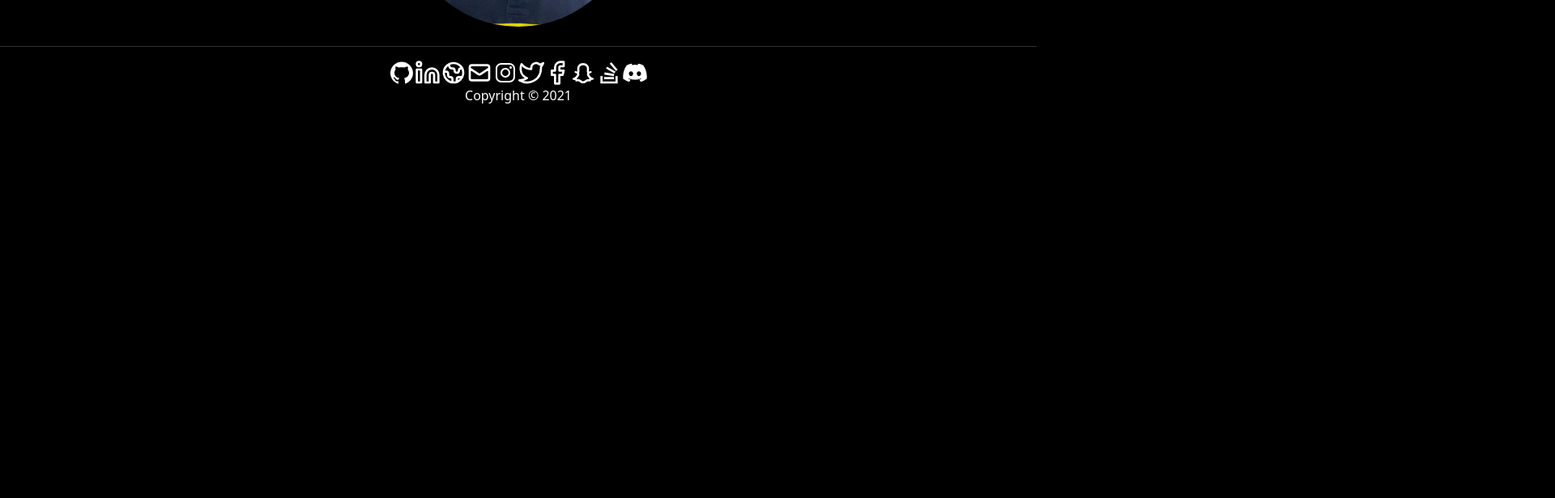
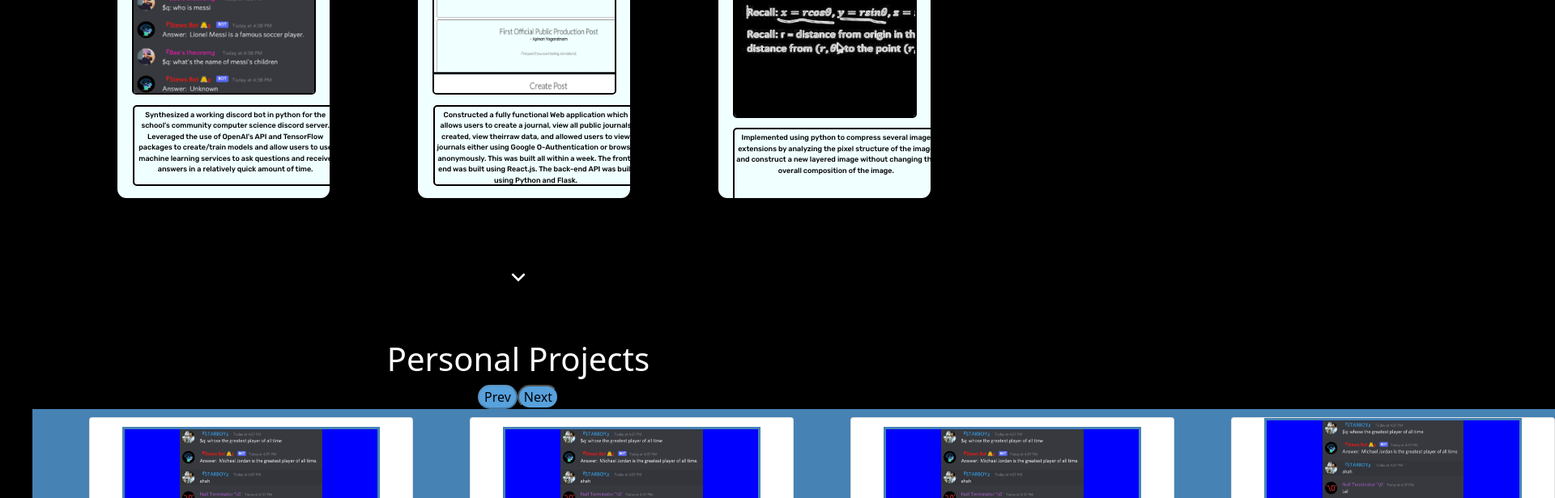
Before and after one commit to apinanyogaratnam/my-personal-website-v2.0, a React (Create React App) app: page / in a window 1280 px wide. Shown: the part 1940-2556 px from the top of the page at 81% size, 1920 px wide, since content can reach past the window. Before the commit the page ends 2086 px from the top, so only its background shows below. Built offline with nearby package versions, Linux system fonts and the light colour scheme; a web font is replaced by a local one.

Commit message:
commented out projects sections

```diff
--- a/src/App.js
+++ b/src/App.js
@@ -11,8 +11,8 @@ function App() {
     <div className="App">
         <MainPage />
         <CarouselContainer className="carousel-container" />
-        {/* <SideProjectsSection id="carousel"/> */}
-        {/* <MaterialDesignSideProjectsSection /> */}
+        <SideProjectsSection id="carousel"/>
+        <MaterialDesignSideProjectsSection />
         <AboutMe />
         <hr className="socials-hr-divider"/>
         <Socials />
```
